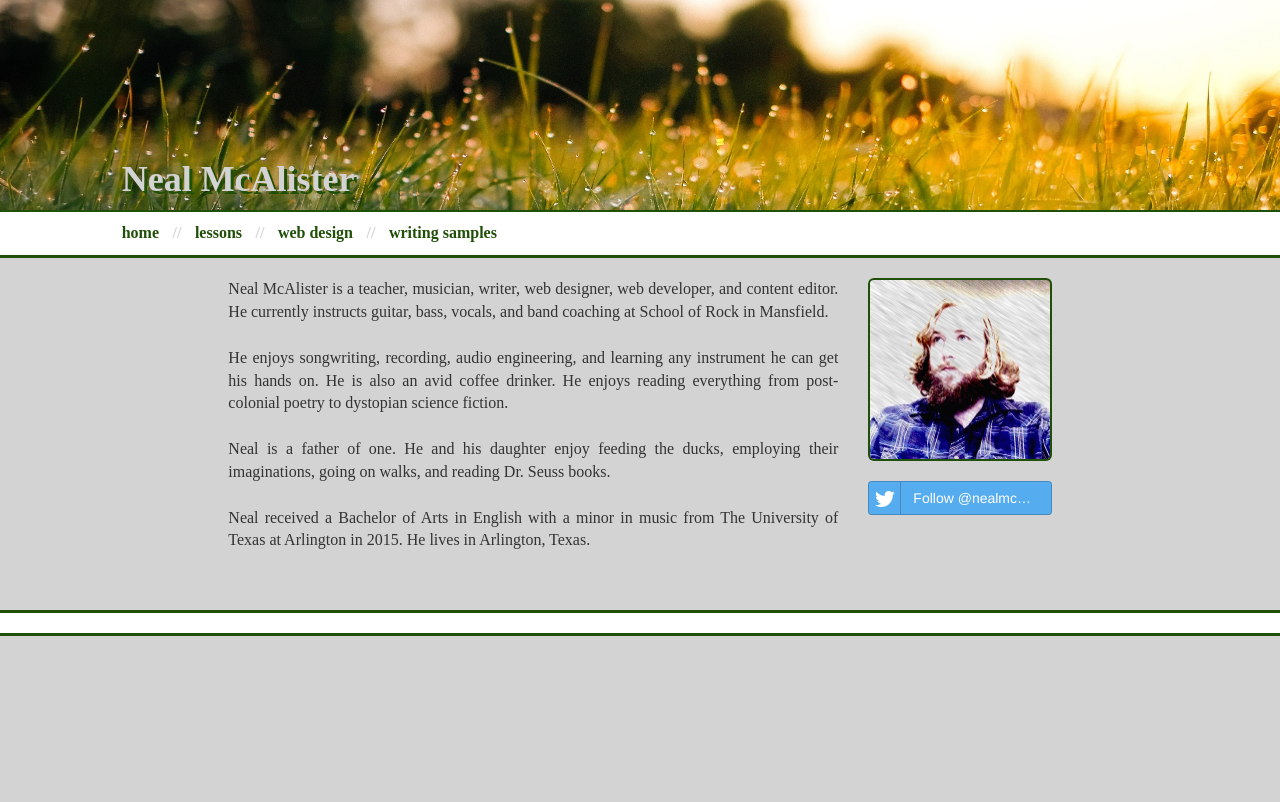
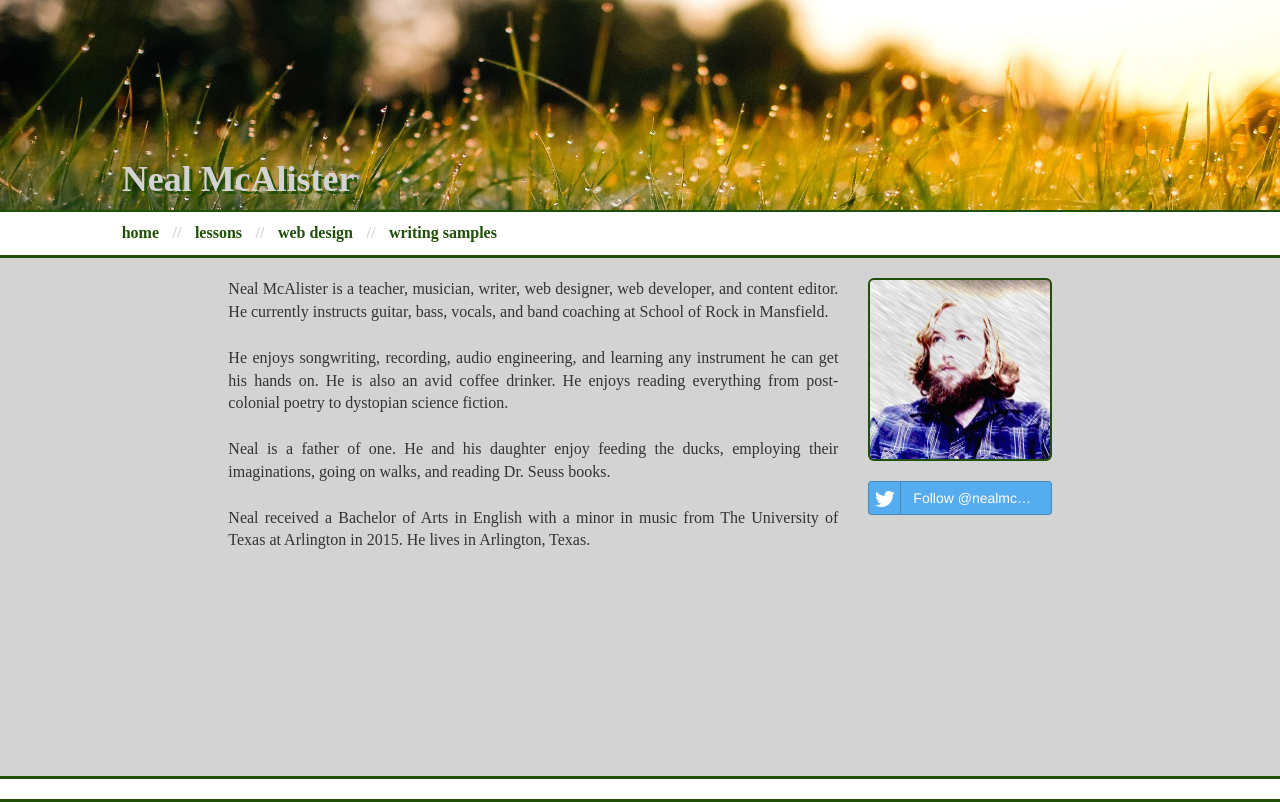
Before and after one commit to nealmcalister/nealmcalister.github.io, a plain HTML site: page index.html in a window 1280 px wide. Drawn offline with nearby package versions, Linux system fonts and the light colour scheme.

Commit message:
wrapper/footer/push/*/html

```diff
--- a/index.html
+++ b/index.html
@@ -26,7 +26,7 @@
 
 
 <body>
-
+ <div class="wrapper">
     <div id="header" class="container-fluid">
         <div class="row">
             <div class="col-md-1">
@@ -80,7 +80,6 @@
                     <br> He enjoys songwriting, recording, audio engineering, and learning any instrument he can get his hands on. He is also an avid coffee drinker. He enjoys reading everything from post-colonial poetry to dystopian science fiction.<br>
                     <br> Neal is a father of one. He and his daughter enjoy feeding the ducks, employing their imaginations, going on walks, and reading Dr. Seuss books.<br>
                     <br> Neal received a Bachelor of Arts in English with a minor in music from The University of Texas at Arlington in 2015. He lives in Arlington, Texas.
-                    <br><br><br>
                 </p>
             </div>
 
@@ -102,7 +101,9 @@
         </div>
 
     </div>
-
+    <div class="push"></div>
+  </div>
+    <div class="footer">
     <!--footer-->
 
     <div class="container-fluid" style="background-color:#204f08;font-size:1.5pt"><br></div>
@@ -111,6 +112,7 @@
     <div class="container-fluid" style="background-color:#204f08;font-size:1.5pt;"><br></div>
     </div>
 
+
 </body>
 
 </html>
--- a/master.css
+++ b/master.css
@@ -65,3 +65,21 @@ a:link.out {
 }
 a:visited.out {
 }
+* {
+  margin: 0;
+}
+html, body {
+    height: 100%;
+}
+.wrapper {
+    min-height: 100%;
+    height: auto !important;
+    height: 100%;
+    margin: 0 auto -24px;
+}
+.footer {
+    height: 24px;
+}
+.push {
+    height: 24px;
+}
```
Also changed, not shown: design/index.html (+6 -3 lines), lessons/index.html (+4 -2 lines), samples/index.html (+5 -2 lines).
